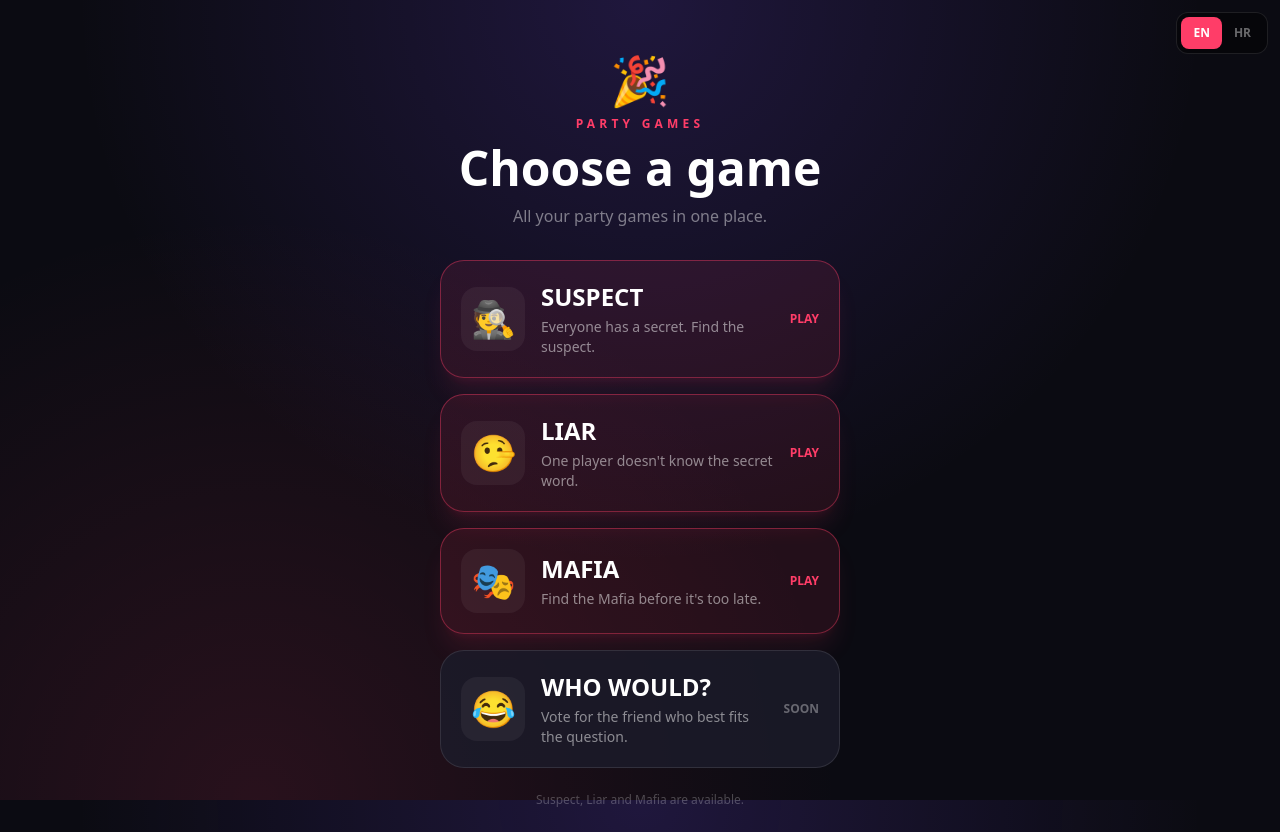
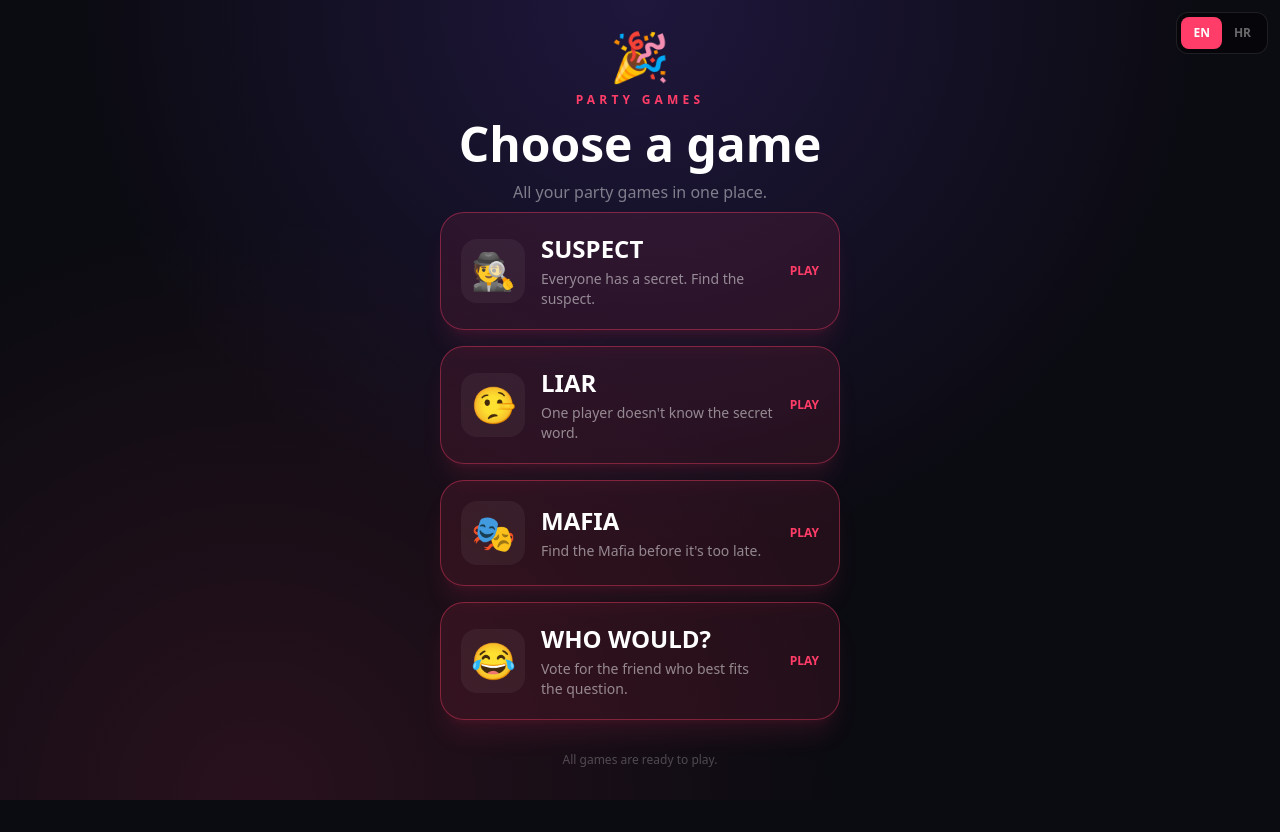
Before and after one commit to petarrak/suspect-game, a Next.js app: page / in a window 1280 px wide. After the commit the page ends 800 px from the top, so only its background shows below. Built offline with nearby package versions, Linux system fonts and the light colour scheme; no server answers.

Commit message:
Enable Who Would

```diff
--- a/app/page.tsx
+++ b/app/page.tsx
@@ -35,7 +35,7 @@ const games = [
     hr: "Glasaj koji prijatelj najbolje odgovara pitanju.",
     en: "Vote for the friend who best fits the question.",
     href: "/who-would",
-    ready: false,
+    ready: true,
   },
 ] as const;
 
@@ -43,9 +43,9 @@ export default function PartyGamesHomePage() {
   const { language } = useLanguage();
 
   return (
-    <main className="min-h-screen max-w-md mx-auto flex flex-col gap-6 p-6">
+    <main className="mx-auto flex min-h-screen w-full max-w-md flex-col px-6 pb-8">
       <motion.header
-        className="text-center pt-8 pb-2"
+        className="pb-2 pt-8 text-center"
         initial={{ opacity: 0, y: -16 }}
         animate={{ opacity: 1, y: 0 }}
       >
@@ -74,7 +74,20 @@ export default function PartyGamesHomePage() {
               initial={{ opacity: 0, y: 20 }}
               animate={{ opacity: 1, y: 0 }}
               transition={{ delay: index * 0.08 }}
-              whileTap={game.ready ? { scale: 0.98 } : {}}
+              whileHover={
+                game.ready
+                  ? {
+                      scale: 1.02,
+                    }
+                  : {}
+              }
+              whileTap={
+                game.ready
+                  ? {
+                      scale: 0.98,
+                    }
+                  : {}
+              }
               className={`rounded-3xl border p-5 transition ${
                 game.ready
                   ? "border-accent/40 bg-accent/10 shadow-xl shadow-accent/10 hover:border-accent"
@@ -92,7 +105,9 @@ export default function PartyGamesHomePage() {
                   </h2>
 
                   <p className="mt-1 text-sm text-white/50">
-                    {language === "hr" ? game.hr : game.en}
+                    {language === "hr"
+                      ? game.hr
+                      : game.en}
                   </p>
                 </div>
 
@@ -116,19 +131,24 @@ export default function PartyGamesHomePage() {
           );
 
           return game.ready ? (
-            <Link key={game.name} href={game.href}>
+            <Link
+              key={game.name}
+              href={game.href}
+            >
               {card}
             </Link>
           ) : (
-            <div key={game.name}>{card}</div>
+            <div key={game.name}>
+              {card}
+            </div>
           );
         })}
       </section>
 
-      <p className="mt-auto text-center text-xs text-white/25">
+      <p className="mt-auto pt-6 text-center text-xs text-white/25">
         {language === "hr"
-          ? "Suspect, Liar i Mafia su dostupni."
-          : "Suspect, Liar and Mafia are available."}
+          ? "Sve igre su spremne za igranje."
+          : "All games are ready to play."}
       </p>
     </main>
   );
```
